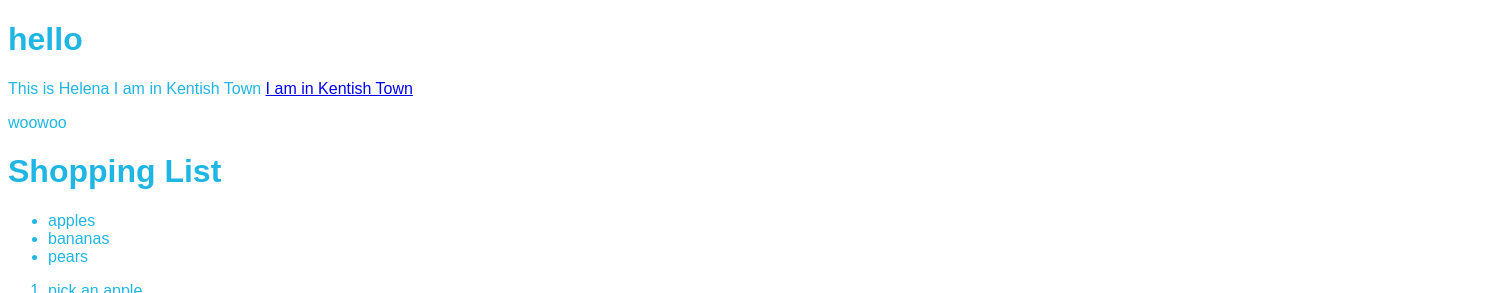
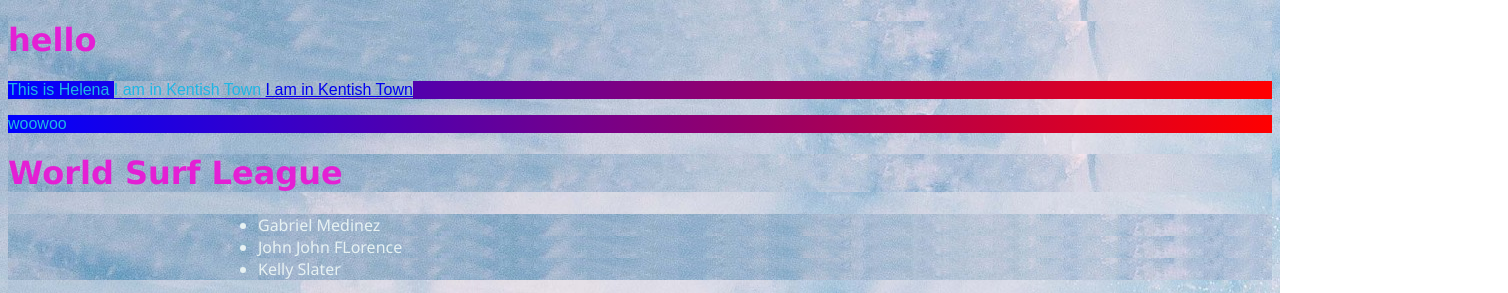
Before and after one commit to helsbelow/codinglegend, a plain HTML site: page index.html in a window 1280 px wide. Shown: the top 293 px of the page, 1508 px wide, since content can reach past the window. Drawn offline with Linux system fonts and the light colour scheme.

Commit message:
big change wsl

```diff
--- a/CSS/main.css
+++ b/CSS/main.css
@@ -1,4 +1,18 @@
+*{background-image:url(../image.jpeg)}
 body{
     color: #1fb6e4;
 font-family: fantasy;
+background-image:'../image.jpeg'
 }
+h1{color:#e41fd4;
+    font-family: Verdana, Geneva, Tahoma, sans-serif;
+}
+
+p{background-color: aliceblue;
+    background-image: linear-gradient(to right,blue 0%,red 100%),url('../image.jpeg')
+}
+ul{color:#e7f2f3;
+font-family:'Segoe UI', Tahoma, Geneva, Verdana, sans-serif;
+padding-left:250px;
+
+}
--- a/index.html
+++ b/index.html
@@ -16,11 +16,11 @@
 <p>
     woowoo
 </p>
-<h1>Shopping List</h1>
+<h1>World Surf League</h1>
 <ul>
-  <li>apples</li>
-  <li>bananas</li>
-  <li>pears</li>
+  <li>Gabriel Medinez</li>
+  <li>John John FLorence</li>
+  <li>Kelly Slater</li>
 </ul>
 <ol>
     <li>pick an apple</li>
@@ -28,9 +28,9 @@
     <li>peel a banana</li>
 </ol>
 
-  <img src="swimming.jpg" />
+
   <img alt="rainbow"src="https://upload.wikimedia.org/wikipedia/commons/thumb/c/c9/Rainbow-diagram-ROYGBIV.svg/1600px-Rainbow-diagram-ROYGBIV.svg.png"/>
-  <img src="swimming.jpg" />
+
 
 <table>
   <thead>
```
Also changed, not shown: image.jpeg (added).
